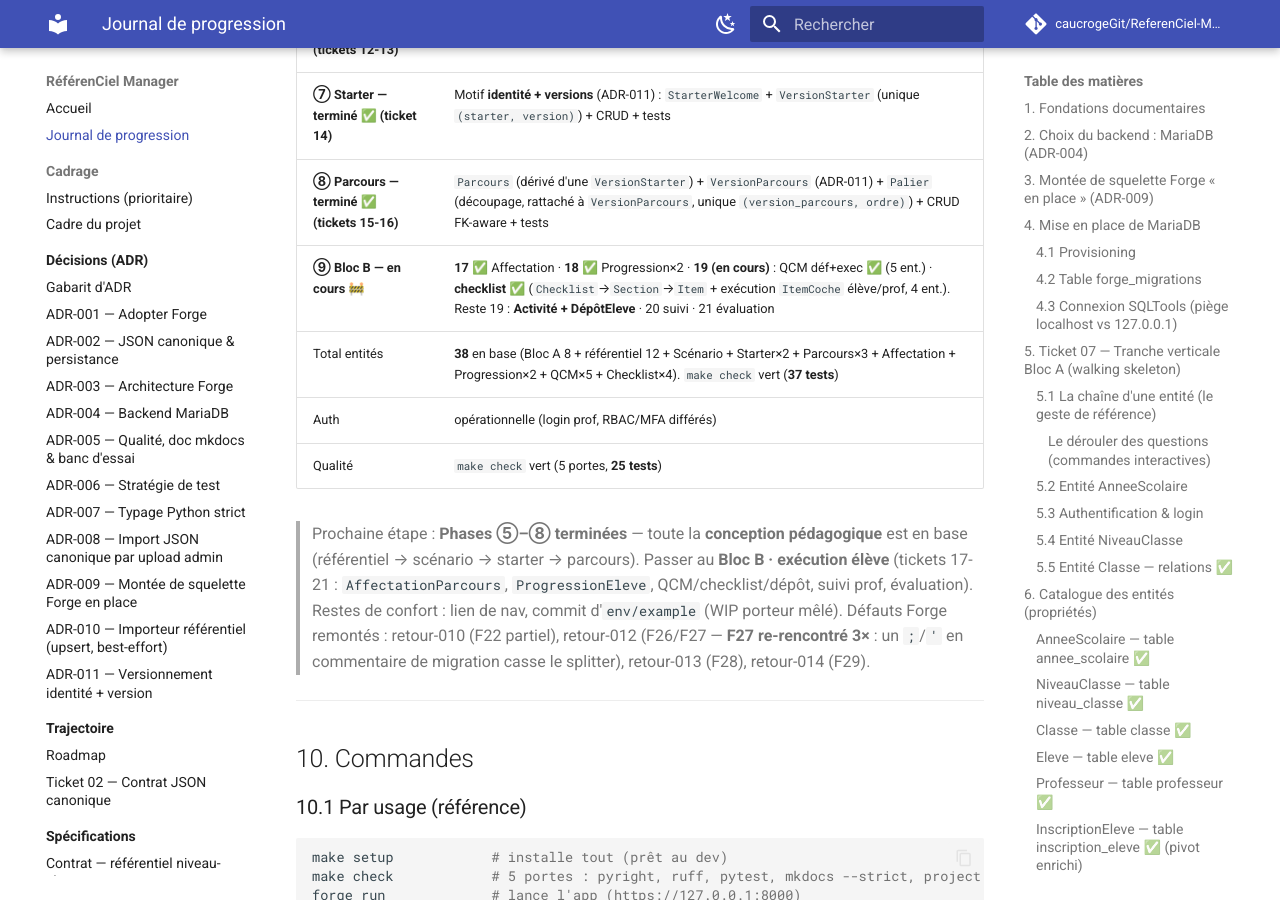
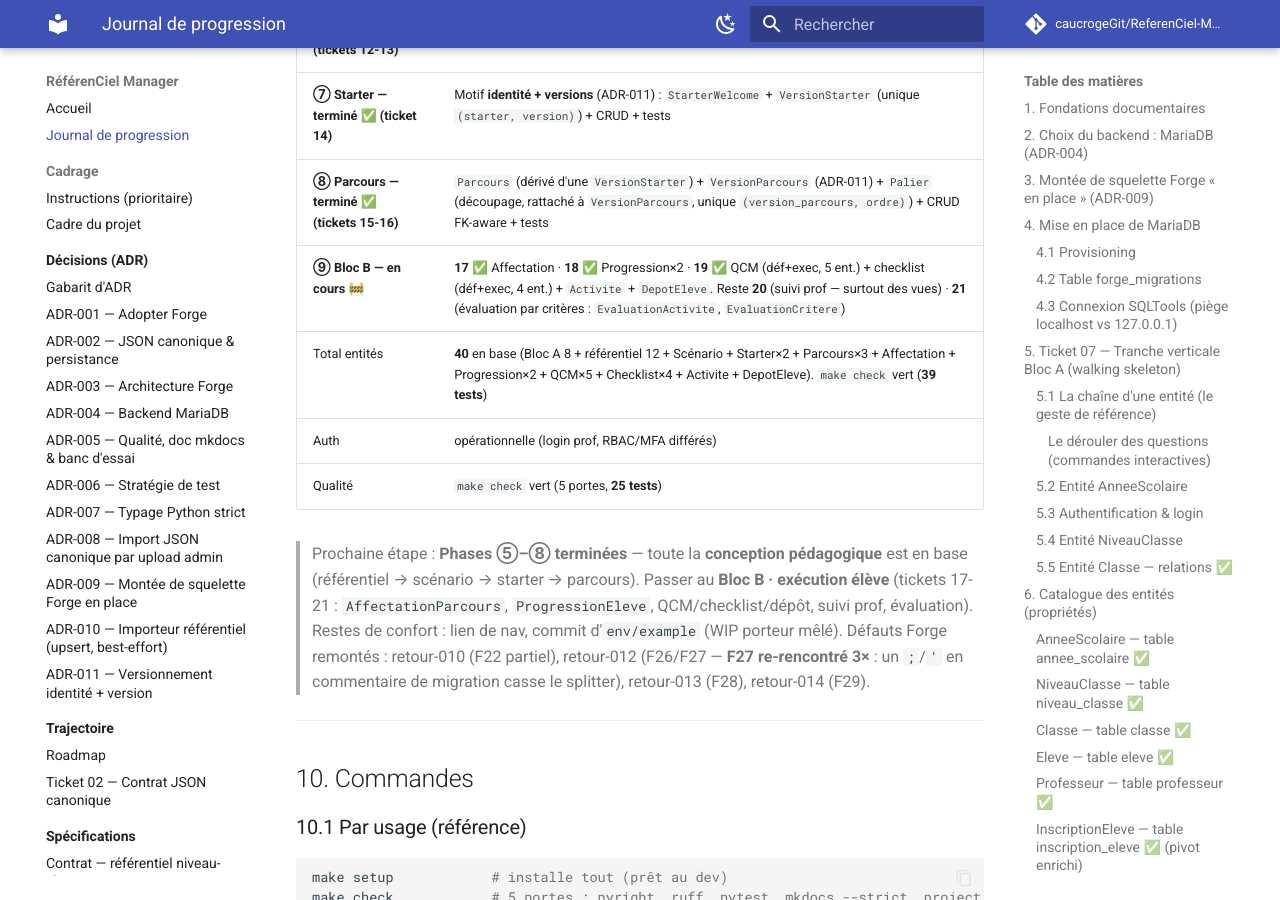
Before and after one commit to caucrogeGit/ReferenCiel-Manager, an MkDocs documentation site: the page built from docs/journal-de-progression.md, in a window 1280 px wide and 900 px high, scrolled down 13989 px. Built offline with MkDocs 1.6.1 and Material for MkDocs 9.7.7, drawn with Linux system fonts in a browser that asks for light colours; comment, search, counter and statistics services are not loaded.

Commit message:
docs(journal): ticket 19 terminé — QCM+checklist+activité+dépôt (§9)
Co-Authored-By: Claude Opus 4.8 (1M context) <noreply@anthropic.com>

```diff
--- a/docs/journal-de-progression.md
+++ b/docs/journal-de-progression.md
@@ -521,8 +521,8 @@ Trace des arbitrages structurants (le *pourquoi*) :
 | **⑥ Scénario — terminé ✅ (tickets 12-13)** | Dictionnaire + entité `Scenario` + 2 FK + 2 m2m (compétences, critères) + **CRUD prof m2m-aware** + tests |
 | **⑦ Starter — terminé ✅ (ticket 14)** | Motif **identité + versions** (ADR-011) : `StarterWelcome` + `VersionStarter` (unique `(starter, version)`) + CRUD + tests |
 | **⑧ Parcours — terminé ✅ (tickets 15-16)** | `Parcours` (dérivé d'une `VersionStarter`) + `VersionParcours` (ADR-011) + `Palier` (découpage, rattaché à `VersionParcours`, unique `(version_parcours, ordre)`) + CRUD FK-aware + tests |
-| **⑨ Bloc B — en cours 🚧** | **17 ✅** Affectation · **18 ✅** Progression×2 · **19 (en cours)** : QCM déf+exec ✅ (5 ent.) · **checklist ✅** (`Checklist`→`Section`→`Item` + exécution `ItemCoche` élève/prof, 4 ent.). Reste 19 : **Activité + DépôtEleve** · 20 suivi · 21 évaluation |
-| Total entités | **38** en base (Bloc A 8 + référentiel 12 + Scénario + Starter×2 + Parcours×3 + Affectation + Progression×2 + QCM×5 + Checklist×4). `make check` vert (**37 tests**) |
+| **⑨ Bloc B — en cours 🚧** | **17 ✅** Affectation · **18 ✅** Progression×2 · **19 ✅** QCM (déf+exec, 5 ent.) + checklist (déf+exec, 4 ent.) + `Activite` + `DepotEleve`. Reste **20** (suivi prof — surtout des vues) · **21** (évaluation par critères : `EvaluationActivite`, `EvaluationCritere`) |
+| Total entités | **40** en base (Bloc A 8 + référentiel 12 + Scénario + Starter×2 + Parcours×3 + Affectation + Progression×2 + QCM×5 + Checklist×4 + Activite + DepotEleve). `make check` vert (**39 tests**) |
 | Auth | opérationnelle (login prof, RBAC/MFA différés) |
 | Qualité | `make check` vert (5 portes, **25 tests**) |
 
```
